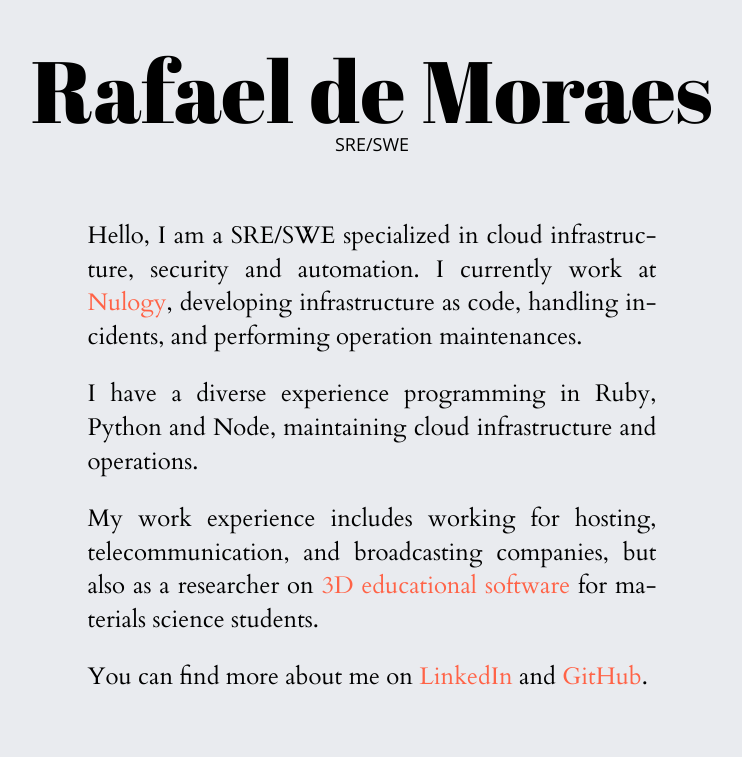
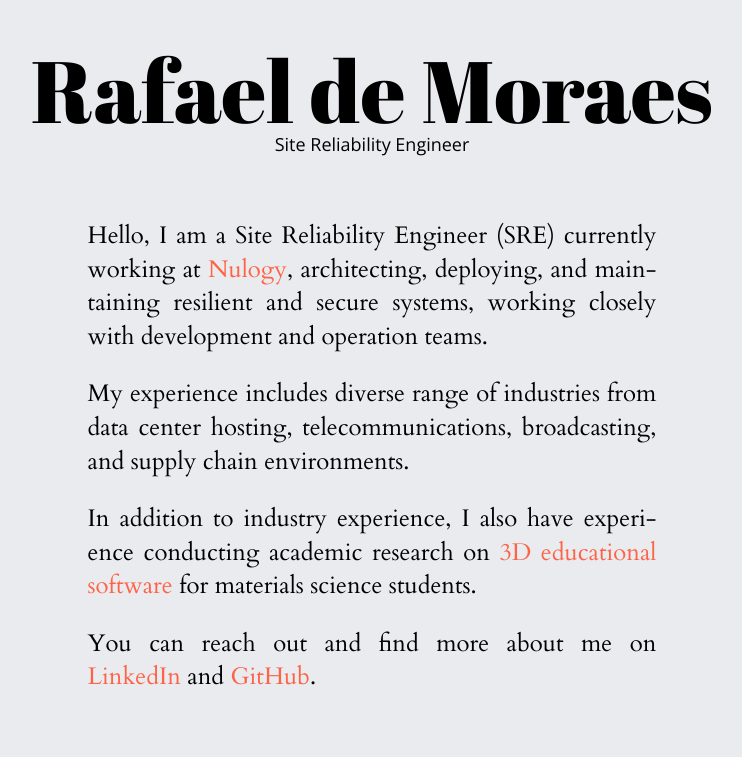
Before and after one commit to rafops/rafops.github.io, a plain HTML site: page index.html in a window 1280 px wide. Shown: the top 757 px of the page, without its empty margins (268-1010 px from the left). Drawn offline with nearby package versions, Linux system fonts and the light colour scheme.

Commit message:
Update index.html

```diff
--- a/index.html
+++ b/index.html
@@ -4,7 +4,7 @@
   <meta charset="utf-8">
   <meta http-equiv="X-UA-Compatible" content="IE=edge,chrome=1">
   <meta name="viewport" content="width=device-width, initial-scale=1">
-  <meta name="description" content="Canada Software Developer and Cloud Infrastruture Specialist">
+  <meta name="description" content="Site Reliability Engineer and Software Developer based in Canada">
   <title>Rafael de Moraes</title>
   <link href="https://fonts.googleapis.com/css?family=Abril+Fatface|Open+Sans:300,400,600,700,800|Cardo:400|Lato:100" rel="stylesheet" type="text/css">
   <link href="https://stackpath.bootstrapcdn.com/font-awesome/4.7.0/css/font-awesome.min.css" rel="stylesheet" type="text/css">
@@ -17,17 +17,14 @@
   <!-- <section id="clouds" class="clouds"></section> -->
   <header class="header">
     <h1>Rafael de Moraes</h1>
-    <h2>SRE/SWE</h2>
+    <h2>Site Reliability Engineer</h2>
   </header>
   <main class="container">
     <section class="row hello" lang="en">
-      <p>Hello, I am a SRE/SWE specialized in cloud infrastructure, security and automation. I currently work at <a href="https://nulogy.com" target="_blank">Nulogy</a>,
-        developing infrastructure as code, handling incidents, and performing operation maintenances.</p>
-      <p>I have a diverse experience programming in Ruby, Python and Node, maintaining cloud infrastructure and operations.</p>
-      <p>My work experience includes working for hosting, telecommunication, and
-        broadcasting companies, but also as a researcher on
-        <a href="http://gvcm.ipen.br/crystalwalk" target="_blank">3D educational software</a> for materials science students.
-      <p>You can find  more about me on
+      <p>Hello, I am a Site Reliability Engineer (SRE) currently working at <a href="https://nulogy.com" target="_blank">Nulogy</a>, architecting, deploying, and maintaining resilient and secure systems, working closely with development and operation teams.</p>
+      <p>My experience includes diverse range of industries from data center hosting, telecommunications, broadcasting, and supply chain environments.</p>
+      <p>In addition to industry experience, I also have experience conducting academic research on <a href="http://gvcm.ipen.br/crystalwalk" target="_blank">3D educational software</a> for materials science students.</p>
+      <p>You can reach out and find more about me on
         <a href="https://linkedin.com/in/rafops" target="_blank">LinkedIn</a> and
         <a href="https://github.com/rafops" target="_blank">GitHub</a>.</p>
     </section>
```
